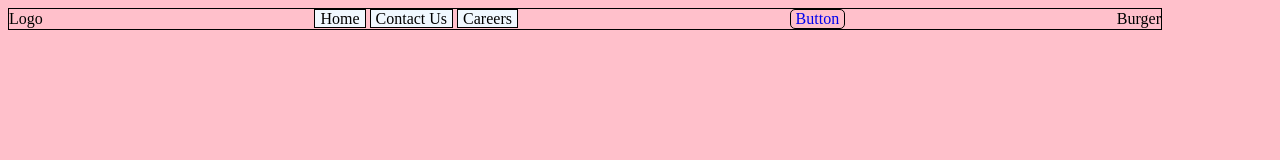
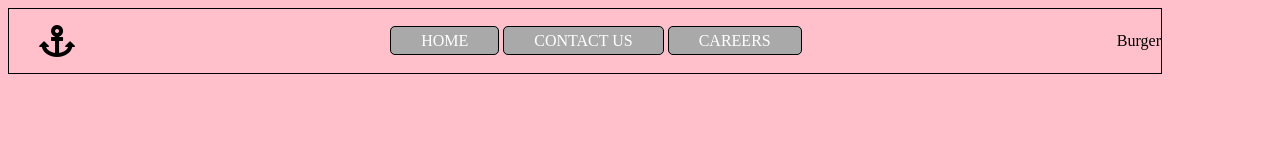
Before and after one commit to adamloveseve/NavBar, a plain HTML site: page index.html in a window 1280 px wide. Drawn offline with Linux system fonts and the light colour scheme.

Commit message:
added font awesome and an icon

```diff
--- a/index.html
+++ b/index.html
@@ -4,17 +4,20 @@
     <meta charset="UTF-8">
     <meta name="viewport" content="width=device-width, initial-scale=1.0">
     <link rel="stylesheet" href="style.css">
+    <link rel="stylesheet" href="https://cdnjs.cloudflare.com/ajax/libs/font-awesome/5.15.2/css/all.min.css" />
     <title>Navbar</title>
 </head>
 <body>
     <section class="navbar">
-        <div class="navbar-logo">Logo</div>
+        <div class="navbar-logo"><i class="fas fa-anchor fa-2x"></i>
+            <!-- needed to add fa-lg/xs/2x to change the size of the font awesome icon -->
+        </div>
         <div class="navbar-elemet">
-            <div class="navbar-element-center">Home</div>
-            <div class="navbar-element-center">Contact Us</div>
-            <div class="navbar-element-center">Careers</div>
+            <a class="navbar-button" href="#">HOME</a>
+            <a class="navbar-button" href="#">CONTACT US</a>
+            <a class="navbar-button" href="#">CAREERS</a>
+
         </div>
-        <a href=#>Button</a>
         <div class="navbar-burger">Burger</div>
     </section>
     <script src="script.js"></script>
--- a/style.css
+++ b/style.css
@@ -2,18 +2,17 @@ body{
     background-color: pink;
     box-sizing: border-box;
 }
-a{
-    border:1px solid black;
-    border-radius: 5px;
-    text-decoration: none;
-    padding: 0px 5px;
-}
+
 .navbar {
     display:flex;
     justify-content: space-between;
     width:90vw;
+    height: 8vh;
     align-items: center;
     border: 1px solid black;
+}
+.navbar-logo {
+    padding-left: 30px;
 }
 .navbar-element {
     /* width:70vw; */
@@ -30,3 +29,11 @@ a{
     padding: 0px 5px;
 
 }
+.navbar-button{
+    background-color:darkgray;
+    color:white;
+    border:1px solid black;
+    border-radius: 5px;
+    text-decoration: none;
+    padding: 5px 30px;
+}
```
